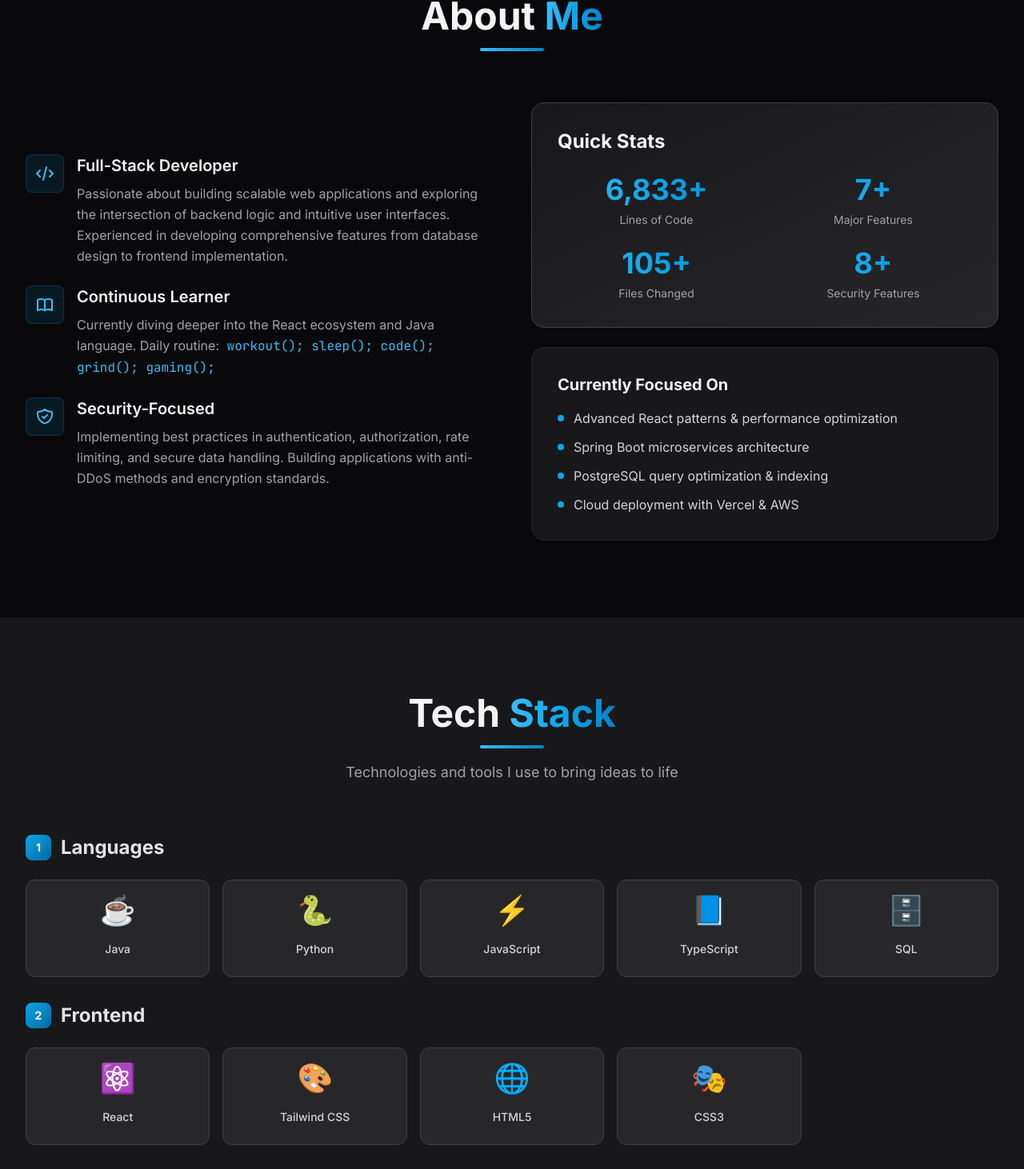
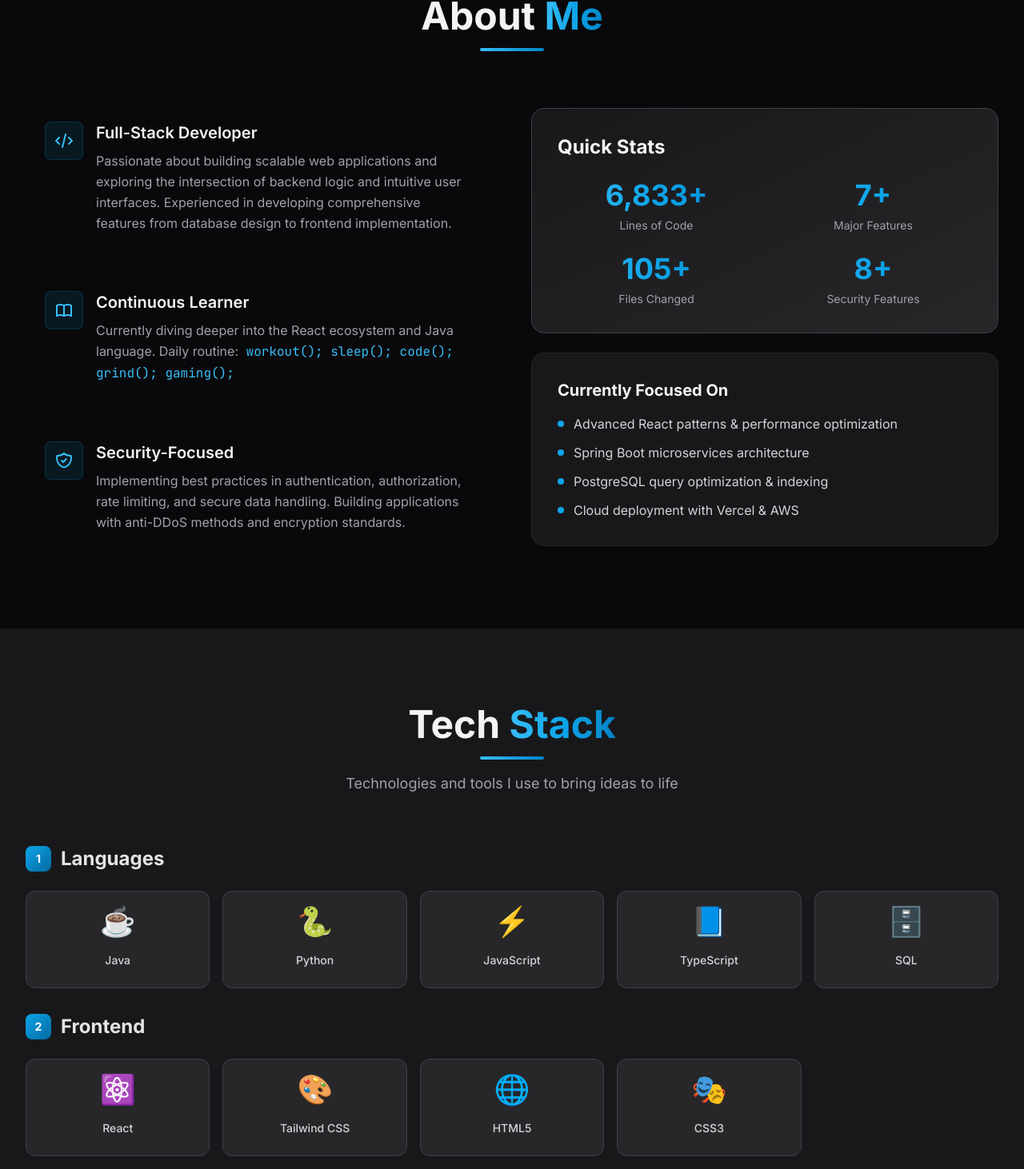
Before and after one commit to Kzu0-afk/judieloppura, a React (Vite) app in the folder portfolio/: page / in a window 1280 px wide. Shown: the part 900-2362 px from the top of the page at 80% size. Built offline with nearby package versions, Linux system fonts and the light colour scheme.

Commit message:
11132025_feat(Portfolio): Enhance portfolio components with animations and new styles
                       Enhance portfolio components with animations and new styles

```diff
--- a/portfolio/src/components/About.jsx
+++ b/portfolio/src/components/About.jsx
@@ -1,20 +1,22 @@
 import React from 'react';
+import AnimatedSection from './AnimatedSection';
 
 const About = () => {
   return (
     <section id="about" className="py-24 px-6 lg:px-8 bg-zinc-950">
       <div className="max-w-7xl mx-auto">
-        <div className="text-center mb-16">
+        <AnimatedSection animation="fade-in-down" className="text-center mb-16">
           <h2 className="text-4xl md:text-5xl font-bold mb-4">
             About <span className="text-gradient">Me</span>
           </h2>
           <div className="w-20 h-1 bg-gradient-to-r from-primary-400 to-primary-600 mx-auto rounded-full"></div>
-        </div>
+        </AnimatedSection>
 
         <div className="grid md:grid-cols-2 gap-12 items-center">
-          <div className="space-y-6 animate-slide-up">
-            <div className="flex items-start gap-4 group">
-              <div className="flex-shrink-0 w-12 h-12 rounded-lg bg-primary-500/10 border border-primary-500/20 flex items-center justify-center group-hover:bg-primary-500/20 transition-colors">
+          <div className="space-y-6">
+            <AnimatedSection animation="fade-in-left" delay={100}>
+              <div className="flex items-start gap-4 group glow-hover-area p-6 rounded-xl transition-all duration-300">
+                <div className="flex-shrink-0 w-12 h-12 rounded-lg bg-primary-500/10 border border-primary-500/20 flex items-center justify-center group-hover:bg-primary-500/20 group-hover:glow transition-all">
                 <svg className="w-6 h-6 text-primary-400" fill="none" stroke="currentColor" viewBox="0 0 24 24">
                   <path strokeLinecap="round" strokeLinejoin="round" strokeWidth={2} d="M10 20l4-16m4 4l4 4-4 4M6 16l-4-4 4-4" />
                 </svg>
@@ -26,9 +28,11 @@
                 </p>
               </div>
             </div>
+            </AnimatedSection>
 
-            <div className="flex items-start gap-4 group">
-              <div className="flex-shrink-0 w-12 h-12 rounded-lg bg-primary-500/10 border border-primary-500/20 flex items-center justify-center group-hover:bg-primary-500/20 transition-colors">
+            <AnimatedSection animation="fade-in-left" delay={200}>
+              <div className="flex items-start gap-4 group glow-hover-area p-6 rounded-xl transition-all duration-300">
+                <div className="flex-shrink-0 w-12 h-12 rounded-lg bg-primary-500/10 border border-primary-500/20 flex items-center justify-center group-hover:bg-primary-500/20 group-hover:glow transition-all">
                   <svg className="w-6 h-6 text-primary-400" fill="none" stroke="currentColor" viewBox="0 0 24 24">
                     <path strokeLinecap="round" strokeLinejoin="round" strokeWidth={2} d="M12 6.253v13m0-13C10.832 5.477 9.246 5 7.5 5S4.168 5.477 3 6.253v13C4.168 18.477 5.754 18 7.5 18s3.332.477 4.5 1.253m0-13C13.168 5.477 14.754 5 16.5 5c1.747 0 3.332.477 4.5 1.253v13C19.832 18.477 18.247 18 16.5 18c-1.746 0-3.332.477-4.5 1.253" />
                   </svg>
@@ -41,9 +45,11 @@
                   </p>
                 </div>
               </div>
+            </AnimatedSection>
 
-            <div className="flex items-start gap-4 group">
-              <div className="flex-shrink-0 w-12 h-12 rounded-lg bg-primary-500/10 border border-primary-500/20 flex items-center justify-center group-hover:bg-primary-500/20 transition-colors">
+            <AnimatedSection animation="fade-in-left" delay={300}>
+              <div className="flex items-start gap-4 group glow-hover-area p-6 rounded-xl transition-all duration-300">
+                <div className="flex-shrink-0 w-12 h-12 rounded-lg bg-primary-500/10 border border-primary-500/20 flex items-center justify-center group-hover:bg-primary-500/20 group-hover:glow transition-all">
                 <svg className="w-6 h-6 text-primary-400" fill="none" stroke="currentColor" viewBox="0 0 24 24">
                   <path strokeLinecap="round" strokeLinejoin="round" strokeWidth={2} d="M9 12l2 2 4-4m5.618-4.016A11.955 11.955 0 0112 2.944a11.955 11.955 0 01-8.618 3.04A12.02 12.02 0 003 9c0 5.591 3.824 10.29 9 11.622 5.176-1.332 9-6.03 9-11.622 0-1.042-.133-2.052-.382-3.016z" />
                 </svg>
@@ -55,10 +61,12 @@
                 </p>
               </div>
               </div>
+            </AnimatedSection>
           </div>
 
-          <div className="space-y-6 animate-slide-up">
-            <div className="p-8 bg-gradient-to-br from-zinc-900 to-zinc-800 border border-zinc-700 rounded-2xl hover:border-primary-500/50 transition-all duration-300">
+          <div className="space-y-6">
+            <AnimatedSection animation="fade-in-right" delay={100}>
+              <div className="p-8 bg-gradient-to-br from-zinc-900 to-zinc-800 border border-zinc-700 rounded-2xl hover:border-primary-500/50 transition-all duration-300 glow-hover-area hover:glow-strong">
               <h3 className="text-2xl font-bold mb-6 text-zinc-100">Quick Stats</h3>
               <div className="grid grid-cols-2 gap-6">
                 <div className="text-center">
@@ -79,8 +87,10 @@
                 </div>
               </div>
               </div>
+            </AnimatedSection>
 
-            <div className="p-8 bg-zinc-900 border border-zinc-800 rounded-2xl">
+            <AnimatedSection animation="fade-in-right" delay={200}>
+              <div className="p-8 bg-zinc-900 border border-zinc-800 rounded-2xl glow-hover-area hover:border-primary-500/30 transition-all duration-300">
               <h3 className="text-xl font-bold mb-4 text-zinc-100">Currently Focused On</h3>
               <ul className="space-y-3">
                 <li className="flex items-center gap-3 text-zinc-300">
@@ -101,6 +111,7 @@
                 </li>
               </ul>
               </div>
+            </AnimatedSection>
           </div>
         </div>
       </div>
--- /dev/null
+++ b/portfolio/src/components/AnimatedSection.jsx
@@ -0,0 +1,28 @@
+import React from 'react';
+import { useScrollAnimation } from '../hooks/useScrollAnimation';
+
+const AnimatedSection = ({
+  children,
+  animation = 'fade-in-up',
+  delay = 0,
+  className = '',
+  ...props
+}) => {
+  const [ref, isVisible] = useScrollAnimation({ threshold: 0.1 });
+
+  return (
+    <div
+      ref={ref}
+      className={`${className} ${isVisible ? animation : 'opacity-0'}`}
+      style={{
+        animationDelay: isVisible ? `${delay}ms` : '0ms',
+        transition: 'opacity 0.3s ease',
+      }}
+      {...props}
+    >
+      {children}
+    </div>
+  );
+};
+
+export default AnimatedSection;
--- a/portfolio/src/components/Projects.jsx
+++ b/portfolio/src/components/Projects.jsx
@@ -1,4 +1,5 @@
 import React from 'react';
+import AnimatedSection from './AnimatedSection';
 
 const Projects = () => {
   const projects = [
@@ -34,25 +35,25 @@
     },
     {
       id: 3,
-      title: 'Documentations',
-      description: 'Comprehensive documentation repository containing functional requirements, Gantt charts, ERDs, and UI/UX designs. Progress tracked with consistency and detailed project planning.',
-      technologies: ['HTML', 'Markdown', 'Documentation', 'UI/UX Design'],
-      github: 'https://github.com/Kzu0-afk/Documentations',
+      title: 'farmIT',
+      description: 'A platform connecting farmers and sellers for local product display and purchases. Django-powered marketplace enabling direct farmer-to-consumer transactions with product management and order processing.',
+      technologies: ['Django', 'Python', 'HTML5', 'NeonDB', 'Railway'],
+      github: 'https://github.com/Kzu0-afk/farmIT-main',
       features: [
-        'Functional requirements documentation',
-        'Project planning with Gantt charts',
-        'Entity Relationship Diagrams (ERD)',
-        'UI/UX design specifications',
+        'Farmer-seller interaction platform',
+        'Local product marketplace',
+        'Direct purchase system',
+        'Product display and management',
       ],
       gradient: 'from-green-500 to-emerald-600',
-      stats: { stars: 1, forks: 0 },
+      stats: { stars: 0, forks: 0 },
     },
   ];
 
   return (
     <section id="projects" className="py-24 px-6 lg:px-8 bg-zinc-900">
       <div className="max-w-7xl mx-auto">
-        <div className="text-center mb-16">
+        <AnimatedSection animation="fade-in-down" className="text-center mb-16">
           <h2 className="text-4xl md:text-5xl font-bold mb-4">
             Featured <span className="text-gradient">Projects</span>
           </h2>
@@ -60,15 +61,16 @@
           <p className="text-zinc-400 text-lg max-w-2xl mx-auto">
             Personal projects showcasing my technical skills and creativity
           </p>
-        </div>
+        </AnimatedSection>
 
         <div className="grid md:grid-cols-2 lg:grid-cols-3 gap-8">
           {projects.map((project, index) => (
-            <div
+            <AnimatedSection
               key={project.id}
-              className="group animate-slide-up bg-zinc-800 border border-zinc-700 rounded-2xl overflow-hidden hover:border-primary-500/50 transition-all duration-300 hover:scale-105 hover:shadow-2xl hover:shadow-primary-500/10"
-              style={{ animationDelay: `${index * 0.1}s` }}
+              animation="scale-in"
+              delay={index * 150}
             >
+              <div className="group bg-zinc-800 border border-zinc-700 rounded-2xl overflow-hidden hover:border-primary-500/50 transition-all duration-300 hover:scale-105 hover:shadow-2xl hover:shadow-primary-500/10 glow-hover-area hover:glow-strong">
               {/* Project Header with Gradient */}
               <div className={`h-40 bg-gradient-to-br ${project.gradient} p-6 flex items-center justify-center relative overflow-hidden`}>
                 <div className="absolute inset-0 bg-black/20"></div>
@@ -143,17 +145,18 @@
                   </a>
                 </div>
               </div>
-            </div>
+              </div>
+            </AnimatedSection>
           ))}
         </div>
 
         {/* GitHub Link */}
-        <div className="mt-12 text-center">
+        <AnimatedSection animation="fade-in-up" delay={500} className="mt-12 text-center">
           <a
             href="https://github.com/Kzu0-afk"
             target="_blank"
             rel="noopener noreferrer"
-            className="inline-flex items-center gap-3 px-8 py-4 bg-zinc-800 hover:bg-zinc-700 text-zinc-100 rounded-lg font-medium transition-all duration-300 hover:scale-105 border border-zinc-700 hover:border-primary-500/50"
+            className="inline-flex items-center gap-3 px-8 py-4 bg-zinc-800 hover:bg-zinc-700 text-zinc-100 rounded-lg font-medium transition-all duration-300 hover:scale-105 border border-zinc-700 hover:border-primary-500/50 glow-hover-area hover:glow"
           >
             <svg className="w-6 h-6" fill="currentColor" viewBox="0 0 24 24">
               <path d="M12 0C5.37 0 0 5.37 0 12c0 5.31 3.435 9.795 8.205 11.385.6.105.825-.255.825-.57 0-.285-.015-1.23-.015-2.235-3.015.555-3.795-.735-4.035-1.41-.135-.345-.72-1.41-1.23-1.695-.42-.225-1.02-.78-.015-.795.945-.015 1.62.87 1.845 1.23 1.08 1.815 2.805 1.305 3.495.99.105-.78.42-1.305.765-1.605-2.67-.3-5.46-1.335-5.46-5.925 0-1.305.465-2.385 1.23-3.225-.12-.3-.54-1.53.12-3.18 0 0 1.005-.315 3.3 1.23.96-.27 1.98-.405 3-.405s2.04.135 3 .405c2.295-1.56 3.3-1.23 3.3-1.23.66 1.65.24 2.88.12 3.18.765.84 1.23 1.905 1.23 3.225 0 4.605-2.805 5.625-5.475 5.925.435.375.81 1.095.81 2.22 0 1.605-.015 2.895-.015 3.3 0 .315.225.69.825.57A12.02 12.02 0 0024 12c0-6.63-5.37-12-12-12z" />
@@ -163,7 +166,7 @@
               <path strokeLinecap="round" strokeLinejoin="round" strokeWidth={2} d="M10 6H6a2 2 0 00-2 2v10a2 2 0 002 2h10a2 2 0 002-2v-4M14 4h6m0 0v6m0-6L10 14" />
             </svg>
           </a>
-        </div>
+        </AnimatedSection>
       </div>
     </section>
   );
--- a/portfolio/src/components/TechStack.jsx
+++ b/portfolio/src/components/TechStack.jsx
@@ -1,4 +1,5 @@
 import React from 'react';
+import AnimatedSection from './AnimatedSection';
 
 const TechStack = () => {
   const technologies = {
@@ -23,6 +24,8 @@
     ],
     'Database': [
       { name: 'PostgreSQL', icon: '🐘', color: 'from-blue-600 to-indigo-700' },
+      { name: 'NeonDB', icon: '⚡', color: 'from-cyan-500 to-blue-600' },
+      { name: 'Railway', icon: '🚂', color: 'from-purple-600 to-pink-600' },
       { name: 'MySQL', icon: '🐬', color: 'from-blue-500 to-cyan-600' },
       { name: 'Flyway', icon: '🦅', color: 'from-red-500 to-orange-600' },
     ],
@@ -38,7 +41,7 @@
   return (
     <section id="tech" className="py-24 px-6 lg:px-8 bg-zinc-900">
       <div className="max-w-7xl mx-auto">
-        <div className="text-center mb-16">
+        <AnimatedSection animation="fade-in-down" className="text-center mb-16">
           <h2 className="text-4xl md:text-5xl font-bold mb-4">
             Tech <span className="text-gradient">Stack</span>
           </h2>
@@ -46,14 +49,14 @@
           <p className="text-zinc-400 text-lg max-w-2xl mx-auto">
             Technologies and tools I use to bring ideas to life
           </p>
-        </div>
+        </AnimatedSection>
 
         <div className="grid gap-8">
           {Object.entries(technologies).map(([category, techs], categoryIndex) => (
-            <div
+            <AnimatedSection
               key={category}
-              className="animate-slide-up"
-              style={{ animationDelay: `${categoryIndex * 0.1}s` }}
+              animation="fade-in-up"
+              delay={categoryIndex * 100}
             >
               <h3 className="text-2xl font-bold mb-6 text-zinc-200 flex items-center gap-3">
                 <span className="w-8 h-8 rounded-lg bg-gradient-to-br from-primary-500 to-primary-700 flex items-center justify-center text-white text-sm">
@@ -65,8 +68,7 @@
                 {techs.map((tech, index) => (
                   <div
                     key={tech.name}
-                    className="group relative p-6 bg-zinc-800 border border-zinc-700 rounded-xl hover:border-primary-500/50 transition-all duration-300 hover:scale-105 hover:shadow-2xl hover:shadow-primary-500/10"
-                    style={{ animationDelay: `${(categoryIndex * 0.1) + (index * 0.05)}s` }}
+                    className="group relative p-6 bg-zinc-800 border border-zinc-700 rounded-xl hover:border-primary-500/50 transition-all duration-300 hover:scale-105 hover:shadow-2xl hover:shadow-primary-500/10 glow-hover-area hover:glow"
                   >
                     <div className="text-center">
                       <div className="text-4xl mb-3 animate-float">{tech.icon}</div>
@@ -79,13 +81,14 @@
                   </div>
                 ))}
               </div>
-            </div>
+            </AnimatedSection>
           ))}
         </div>
 
         {/* Architecture Patterns */}
-        <div className="mt-16 p-8 bg-gradient-to-br from-zinc-900 to-zinc-800 border border-zinc-700 rounded-2xl">
-          <h3 className="text-2xl font-bold mb-6 text-zinc-100">Architecture & Patterns</h3>
+        <AnimatedSection animation="scale-in" delay={500}>
+          <div className="mt-16 p-8 bg-gradient-to-br from-zinc-900 to-zinc-800 border border-zinc-700 rounded-2xl glow-hover-area hover:border-primary-500/50 hover:glow-strong transition-all duration-300">
+            <h3 className="text-2xl font-bold mb-6 text-zinc-100">Architecture & Patterns</h3>
           <div className="grid md:grid-cols-2 lg:grid-cols-4 gap-4">
             {[
               'Event-Driven Architecture',
@@ -108,7 +111,8 @@
               </div>
             ))}
           </div>
-        </div>
+          </div>
+        </AnimatedSection>
       </div>
     </section>
   );
--- /dev/null
+++ b/portfolio/src/hooks/useScrollAnimation.js
@@ -0,0 +1,39 @@
+import { useEffect, useRef, useState } from 'react';
+
+export const useScrollAnimation = (options = {}) => {
+  const elementRef = useRef(null);
+  const [isVisible, setIsVisible] = useState(false);
+
+  useEffect(() => {
+    const observer = new IntersectionObserver(
+      ([entry]) => {
+        if (entry.isIntersecting) {
+          setIsVisible(true);
+          // Optionally unobserve after first animation
+          if (options.once !== false) {
+            observer.unobserve(entry.target);
+          }
+        } else if (options.once === false) {
+          setIsVisible(false);
+        }
+      },
+      {
+        threshold: options.threshold || 0.1,
+        rootMargin: options.rootMargin || '0px',
+      }
+    );
+
+    const currentElement = elementRef.current;
+    if (currentElement) {
+      observer.observe(currentElement);
+    }
+
+    return () => {
+      if (currentElement) {
+        observer.unobserve(currentElement);
+      }
+    };
+  }, [options.threshold, options.rootMargin, options.once]);
+
+  return [elementRef, isVisible];
+};
--- a/portfolio/src/index.css
+++ b/portfolio/src/index.css
@@ -19,12 +19,115 @@
     box-shadow: 0 0 20px rgba(14, 165, 233, 0.3);
   }
 
+  .glow-strong {
+    box-shadow: 0 0 30px rgba(14, 165, 233, 0.5), 0 0 60px rgba(14, 165, 233, 0.2);
+  }
+
   .text-gradient {
     @apply bg-clip-text text-transparent bg-gradient-to-r from-primary-400 via-primary-500 to-primary-600;
   }
 
   .border-gradient {
     border-image: linear-gradient(to right, #38bdf8, #0ea5e9, #0284c7) 1;
+  }
+
+  .fade-in-up {
+    animation: fadeInUp 0.8s ease-out forwards;
+  }
+
+  .fade-in-down {
+    animation: fadeInDown 0.8s ease-out forwards;
+  }
+
+  .fade-in-left {
+    animation: fadeInLeft 0.8s ease-out forwards;
+  }
+
+  .fade-in-right {
+    animation: fadeInRight 0.8s ease-out forwards;
+  }
+
+  .scale-in {
+    animation: scaleIn 0.6s ease-out forwards;
+  }
+
+  .glow-hover-area {
+    position: relative;
+    overflow: hidden;
+  }
+
+  .glow-hover-area::before {
+    content: '';
+    position: absolute;
+    inset: -100%;
+    background: radial-gradient(
+      circle at var(--mouse-x, 50%) var(--mouse-y, 50%),
+      rgba(14, 165, 233, 0.15) 0%,
+      rgba(14, 165, 233, 0.05) 25%,
+      transparent 50%
+    );
+    opacity: 0;
+    transition: opacity 0.3s ease;
+    pointer-events: none;
+  }
+
+  .glow-hover-area:hover::before {
+    opacity: 1;
+  }
+}
+
+@keyframes fadeInUp {
+  from {
+    opacity: 0;
+    transform: translateY(40px);
+  }
+  to {
+    opacity: 1;
+    transform: translateY(0);
+  }
+}
+
+@keyframes fadeInDown {
+  from {
+    opacity: 0;
+    transform: translateY(-40px);
+  }
+  to {
+    opacity: 1;
+    transform: translateY(0);
+  }
+}
+
+@keyframes fadeInLeft {
+  from {
+    opacity: 0;
+    transform: translateX(-40px);
+  }
+  to {
+    opacity: 1;
+    transform: translateX(0);
+  }
+}
+
+@keyframes fadeInRight {
+  from {
+    opacity: 0;
+    transform: translateX(40px);
+  }
+  to {
+    opacity: 1;
+    transform: translateX(0);
+  }
+}
+
+@keyframes scaleIn {
+  from {
+    opacity: 0;
+    transform: scale(0.9);
+  }
+  to {
+    opacity: 1;
+    transform: scale(1);
   }
 }
 
```
Also changed, not shown: portfolio/src/components/Contact.jsx (+21 -12 lines), portfolio/src/components/Contributions.jsx (+20 -9 lines). Lines whose indentation alone changed are shown as unchanged.
